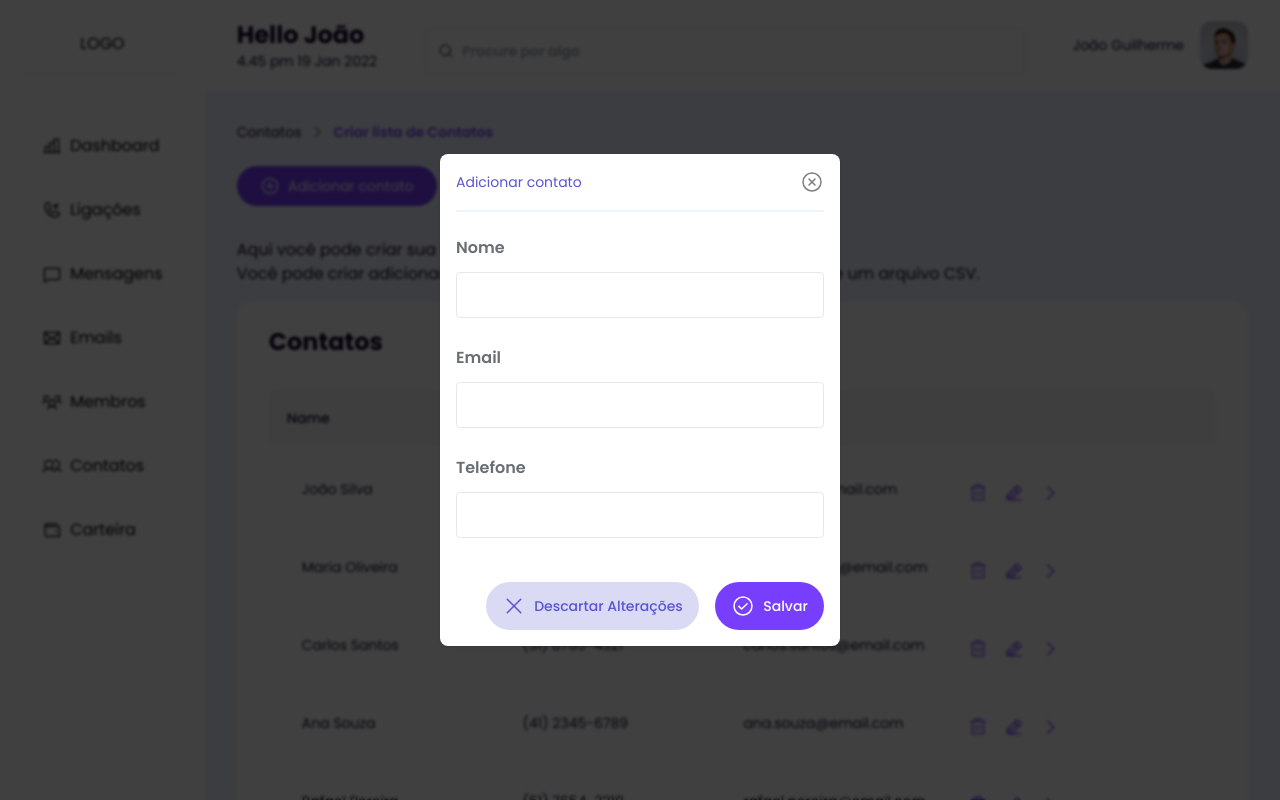
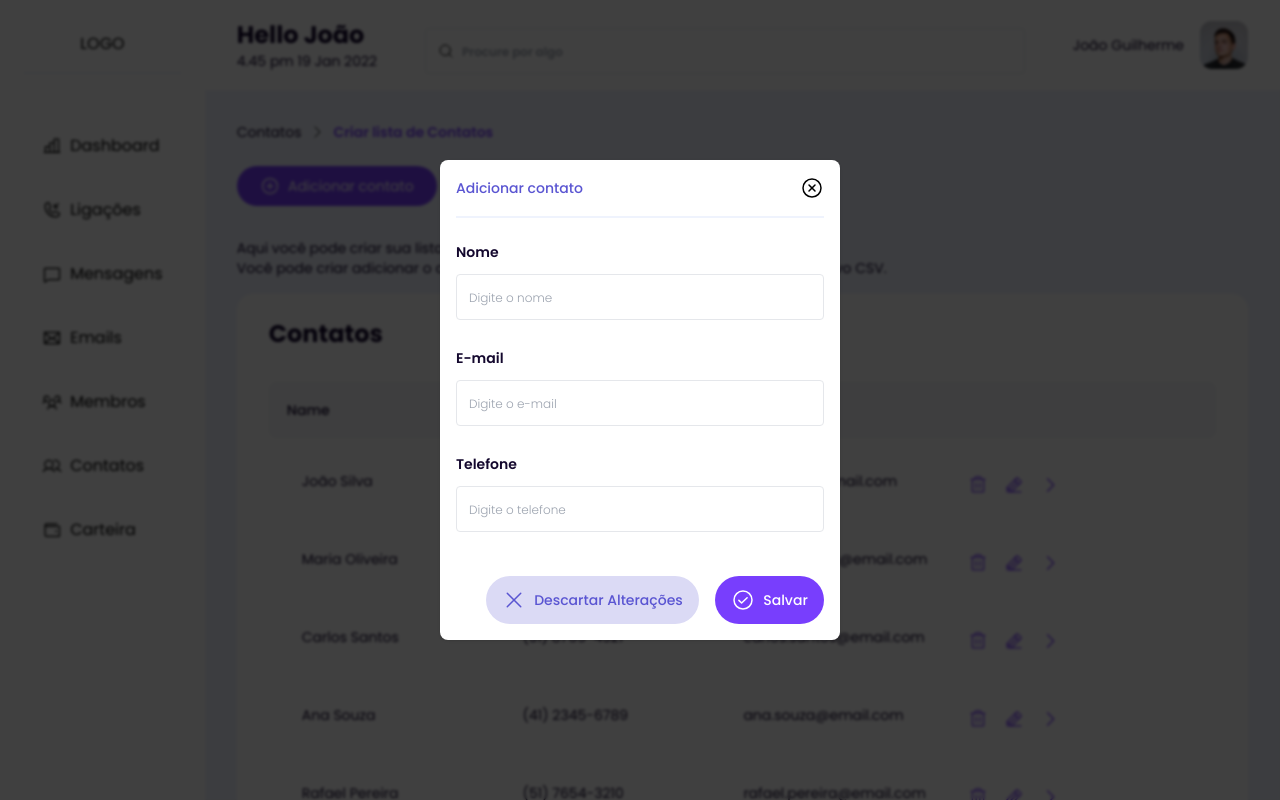
Before and after one commit to 4codingg/callflow-frontend, a Next.js app: page /contacts/create-list in a window 1280 px wide. Both pictures are taken after a click on the button "Adicionar contato". Shown: the top 800 px of the page. Built offline with nearby package versions, Linux system fonts and the light colour scheme.

Commit message:
Fix: input label

```diff
--- a/src/components/Input.tsx
+++ b/src/components/Input.tsx
@@ -1,18 +1,18 @@
-import clsx from "clsx";
-import { InputHTMLAttributes, ReactNode } from "react";
-import { Label, Paragraph, Spinner } from "@/components";
-import Image from "next/image";
+import clsx from 'clsx';
+import { InputHTMLAttributes, ReactNode } from 'react';
+import { Label, Paragraph, Spinner } from '@/components';
+import Image from 'next/image';
 
 export enum InputVariant {
-  Default = "default",
-  Primary = "primary",
-  Secondary = "secondary",
+  Default = 'default',
+  Primary = 'primary',
+  Secondary = 'secondary',
 }
 
 export enum InputPlaceholderVariant {
-  Default = "default",
-  Primary = "primary",
-  Secondary = "secondary",
+  Default = 'default',
+  Primary = 'primary',
+  Secondary = 'secondary',
 }
 interface InputProps extends InputHTMLAttributes<HTMLInputElement> {
   label?: string;
@@ -45,17 +45,18 @@ export const Input = ({
 }: InputProps) => {
   const inputClassesVariant = {
     [InputVariant.Default]:
-      "border outline-none focus-within:border-primary text-neutral-darkest ",
+      'border outline-none focus-within:border-primary text-neutral-darkest ',
     [InputVariant.Primary]:
-      "!bg-neutral-light-grey placeholder:text-dark-grey rounded-lg text-neutral-darkest ",
+      '!bg-neutral-light-grey placeholder:text-dark-grey rounded-lg text-neutral-darkest ',
     [InputVariant.Secondary]:
-      "border !border-main-blue rounded-lg text-main-blue",
+      'border !border-main-blue rounded-lg text-main-blue',
   };
 
   const inputPlaceholderClassesVariant = {
-    [InputPlaceholderVariant.Default]: "",
-    [InputPlaceholderVariant.Primary]: "placeholder:text-primary",
-    [InputPlaceholderVariant.Secondary]: "placeholder:text-dark-grey",
+    [InputPlaceholderVariant.Default]:
+      'placeholder:text-xs placeholder:text-grey',
+    [InputPlaceholderVariant.Primary]: 'placeholder:text-primary',
+    [InputPlaceholderVariant.Secondary]: 'placeholder:text-dark-grey',
   };
 
   return (
@@ -64,17 +65,17 @@ export const Input = ({
       name={label}
       disabled={disabled}
       isOptional={isOptional}
-      className="font-poppins font-semibold"
+      className="font-poppins font-semibold text-default-grey"
       labelStyle={clsx(labelStyle)}
     >
       <div
         className={clsx(
-          "bg-white rounded p-3 flex items-center text-main-blue mt-3",
+          'bg-white rounded p-3 flex items-center text-main-blue mt-3',
           inputClassesVariant[variant],
           {
-            "!bg-neutral-light-grey": disabled,
-            "border-negative-dark border-opacity-100": error,
-            "border-neutral-grey": !error,
+            '!bg-neutral-light-grey': disabled,
+            'border-negative-dark border-opacity-100': error,
+            'border-neutral-grey': !error,
           },
           className
         )}
@@ -84,7 +85,7 @@ export const Input = ({
           id={name}
           disabled={disabled}
           className={clsx(
-            "w-full outline-none text-sm font-poppins disabled:text-dark-grey rounded bg-transparent",
+            'w-full outline-none text-sm font-poppins disabled:text-dark-grey rounded bg-transparent',
             inputPlaceholderClassesVariant[variantPlaceholder]
           )}
           autoComplete="off"
@@ -94,7 +95,7 @@ export const Input = ({
         {isLoading && (
           <Spinner
             className={clsx({
-              "border-l-secondary border-t-secondary":
+              'border-l-secondary border-t-secondary':
                 variant === InputVariant.Primary,
             })}
           />
@@ -107,7 +108,7 @@ export const Input = ({
         <Paragraph
           className={clsx({
             'before:content-["ok"] opacity-0 my-1': !error,
-            " my-2 !font-normal !text-xs": error,
+            ' my-2 !font-normal !text-xs': error,
           })}
           hasError={!!error}
         >
--- a/src/components/Label.tsx
+++ b/src/components/Label.tsx
@@ -1,6 +1,6 @@
-import clsx from "clsx";
-import { LabelHTMLAttributes } from "react";
-import { Paragraph, ParagraphSizeVariant } from "@/components";
+import clsx from 'clsx';
+import { LabelHTMLAttributes } from 'react';
+import { Paragraph, ParagraphSizeVariant } from '@/components';
 
 interface LabelProps extends LabelHTMLAttributes<HTMLLabelElement> {
   name?: string;
@@ -20,17 +20,13 @@ export const Label = ({
 }: LabelProps) => {
   return (
     <label
-      className={clsx("flex flex-col w-full", className)}
+      className={clsx('flex flex-col w-full', className)}
       htmlFor={name}
       {...props}
     >
       {name && (
         <div className="flex items-center justify-between">
-          <Paragraph
-            size={ParagraphSizeVariant.Large}
-            disabled={disabled}
-            className={labelStyle}
-          >
+          <Paragraph disabled={disabled} className={labelStyle}>
             {name}
           </Paragraph>
 
--- a/src/components/layouts/Modals/ModalAddItemContact/index.tsx
+++ b/src/components/layouts/Modals/ModalAddItemContact/index.tsx
@@ -1,15 +1,13 @@
-import { Button, ButtonVariant } from "@/components/Button";
-import { Input } from "@/components/Input";
-import { Line } from "@/components/Line";
-import { Modal } from "@/components/Modal";
-import { Paragraph, ParagraphSizeVariant } from "@/components/Paragraph";
-import { useCallsList } from "@/hooks/useCallsList";
-import { schemaCallItem } from "@/schemas/calls";
-import { schemaContactItem } from "@/schemas/contacts";
-import { Formik } from "formik";
-import { validateConfig } from "next/dist/server/config-shared";
-import { CheckCircle, X, XCircle } from "phosphor-react";
-import { Dispatch, SetStateAction } from "react";
+import { Button, ButtonVariant } from '@/components/Button';
+import { Input } from '@/components/Input';
+import { Line } from '@/components/Line';
+import { Modal } from '@/components/Modal';
+import { Paragraph, ParagraphSizeVariant } from '@/components/Paragraph';
+import { useCallsList } from '@/hooks/useCallsList';
+import { schemaContactItem } from '@/schemas/contacts';
+import { Formik } from 'formik';
+import { CheckCircle, X, XCircle } from 'phosphor-react';
+import { Dispatch, SetStateAction } from 'react';
 
 interface IModalAddItemContactList {
   setModalIsOpen: Dispatch<SetStateAction<boolean>>;
@@ -31,15 +29,15 @@ export const ModalAddItemContactList = ({
   const { handleAddContactToCallsList } = useCallsList();
 
   const initialValuesAddItem = {
-    name: "",
-    email: "",
-    phone: "",
+    name: '',
+    email: '',
+    phone: '',
   };
 
   const handleForm = (values: IAddContacts, { resetForm }) => {
-    console.log("nome:", values.name);
-    console.log("email:", values.email);
-    console.log("telefone:", values.phone);
+    console.log('nome:', values.name);
+    console.log('email:', values.email);
+    console.log('telefone:', values.phone);
     handleAddContactToCallsList(values);
     setModalIsOpen(false);
     resetForm();
@@ -70,7 +68,7 @@ export const ModalAddItemContactList = ({
                 <header className="flex justify-between items-center w-full flex-1">
                   <Paragraph
                     size={ParagraphSizeVariant.Medium}
-                    className=" text-purple-secundary !font-mediumm"
+                    className=" text-purple-secundary !font-medium "
                   >
                     Adicionar contato
                   </Paragraph>
@@ -79,7 +77,7 @@ export const ModalAddItemContactList = ({
                       variant={ButtonVariant.iconOnly}
                       className="!w-6 !h-6"
                     >
-                      <XCircle size={24} color="#7F7F7F" />
+                      <XCircle size={24} color="#000" />
                     </Button>
                   </Modal.Close>
                 </header>
@@ -88,28 +86,28 @@ export const ModalAddItemContactList = ({
                   <Input
                     label="Nome"
                     value={values.name}
-                    onChange={handleChange("name")}
-                    onBlur={handleBlur("name")}
+                    onChange={handleChange('name')}
+                    onBlur={handleBlur('name')}
+                    placeholder="Digite o nome"
                     error={errors.name as string}
-                    labelStyle=" text-grey-label font-semibold"
                     className=" !text-grey-label font-light "
                   />
                   <Input
-                    label="Email"
+                    label="E-mail"
                     value={values.email}
-                    onChange={handleChange("email")}
-                    onBlur={handleBlur("email")}
+                    onChange={handleChange('email')}
+                    placeholder="Digite o e-mail"
+                    onBlur={handleBlur('email')}
                     error={errors.email as string}
-                    labelStyle=" text-grey-label font-semibold"
                     className=" !text-grey-label  font-light"
                   />
                   <Input
                     label="Telefone"
                     value={values.phone}
-                    onChange={handleChange("phone")}
-                    onBlur={handleBlur("phone")}
+                    onChange={handleChange('phone')}
+                    onBlur={handleBlur('phone')}
                     error={errors.phone as string}
-                    labelStyle=" text-grey-label font-semibold"
+                    placeholder="Digite o telefone"
                     className=" !text-grey-label  font-light"
                   />
                   <section className="flex justify-end items-center gap-4 mt-[16px]">
--- a/src/pageTemplates/ContactsTemplate/CreateListContactsTemplate/index.tsx
+++ b/src/pageTemplates/ContactsTemplate/CreateListContactsTemplate/index.tsx
@@ -3,38 +3,31 @@ import {
   Paragraph,
   ParagraphSizeVariant,
   Table,
-} from "@/components";
-import { Breadcrumb } from "@/components/Breadcrumb";
-import { Button } from "@/components/Button";
-import { TableHeader } from "@/components/layouts/Headers/TableHeader";
-import { ModalAddItemContactList } from "@/components/layouts/Modals/ModalAddItemContact";
-import { MOCK_CONTACTS } from "@/constants/contentCalls";
-
-import {
-  CaretUp,
-  CheckCircle,
-  DotsThreeOutlineVertical,
-  PlusCircle,
-  Upload,
-} from "phosphor-react";
-
-import { useState } from "react";
+} from '@/components';
+import { Breadcrumb } from '@/components/Breadcrumb';
+import { Button } from '@/components/Button';
+import { TableHeader } from '@/components/layouts/Headers/TableHeader';
+import { ModalAddItemContactList } from '@/components/layouts/Modals/ModalAddItemContact';
+import { MOCK_CONTACTS } from '@/constants/contentCalls';
+import { CheckCircle, PlusCircle, Upload } from 'phosphor-react';
+import { useState } from 'react';
 
 const crumbs = [
   {
-    label: "Contatos",
-    path: "/contacts",
+    label: 'Contatos',
+    path: '/contacts',
   },
   {
-    label: "Criar lista de Contatos",
+    label: 'Criar lista de Contatos',
   },
 ];
 
 const handleAddItem = () => {};
 
 export const CreateListContactsTemplate = () => {
-  const [modalAddItemContactListIsOpen, setmodalAddItemContactListIsOpen] =
+  const [modalAddItemContactListIsOpen, setModalAddItemContactListIsOpen] =
     useState(false);
+
   return (
     <>
       <LayoutWithSidebar>
@@ -44,7 +37,7 @@ export const CreateListContactsTemplate = () => {
             <Button
               className="!w-[200px] !text-sm font-normal"
               leftIcon={<PlusCircle color="#FFF" size={20} />}
-              onClick={() => setmodalAddItemContactListIsOpen(true)}
+              onClick={() => setModalAddItemContactListIsOpen(true)}
             >
               Adicionar contato
             </Button>
@@ -56,10 +49,10 @@ export const CreateListContactsTemplate = () => {
             </Button>
           </div>
           <div>
-            <Paragraph size={ParagraphSizeVariant.Large} className="flex mt-8">
+            <Paragraph className="flex mt-8">
               Aqui você pode criar sua lista de contatos.
             </Paragraph>
-            <Paragraph size={ParagraphSizeVariant.Large}>
+            <Paragraph>
               Você pode criar adicionar o contato manualmente e/ou fazendo
               upload de um arquivo CSV.
             </Paragraph>
@@ -80,7 +73,7 @@ export const CreateListContactsTemplate = () => {
       </LayoutWithSidebar>
       <ModalAddItemContactList
         modalIsOpen={modalAddItemContactListIsOpen}
-        setModalIsOpen={setmodalAddItemContactListIsOpen}
+        setModalIsOpen={setModalAddItemContactListIsOpen}
         handleAddItem={handleAddItem}
       />
     </>
```
